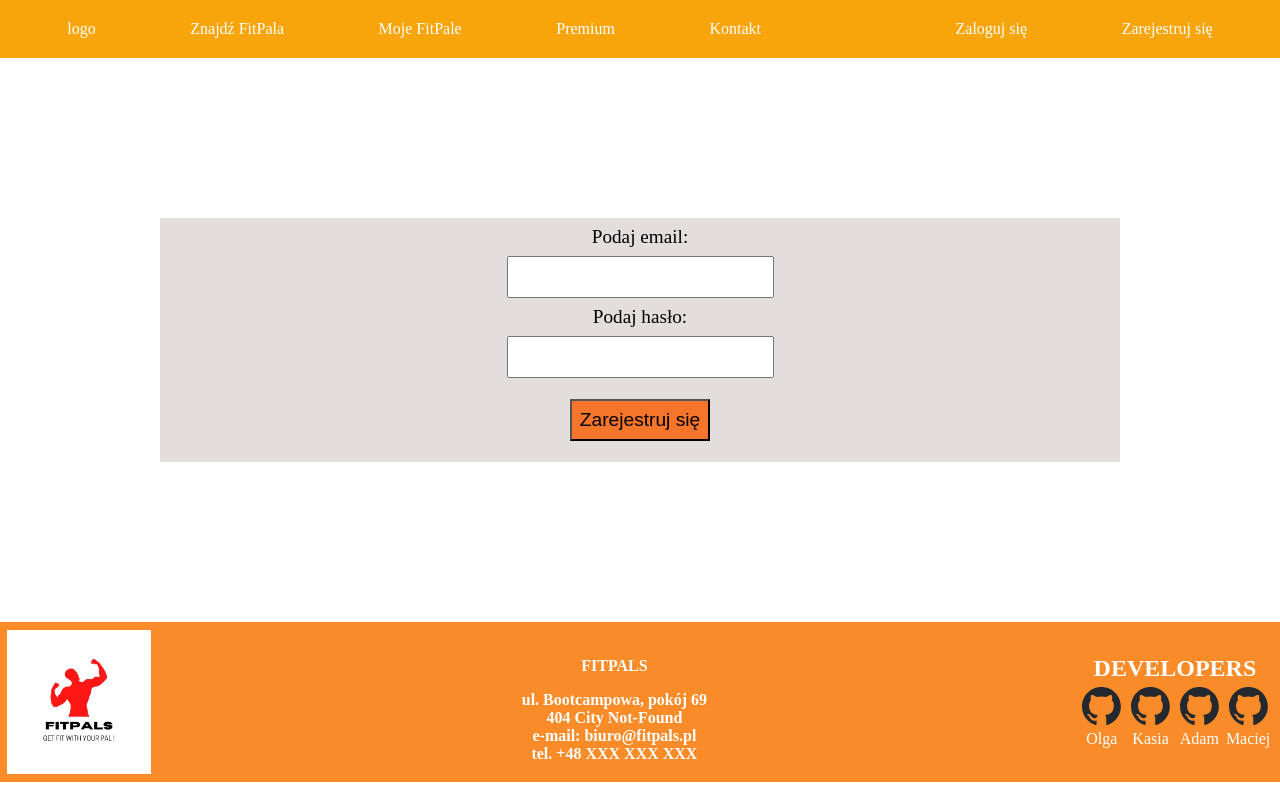
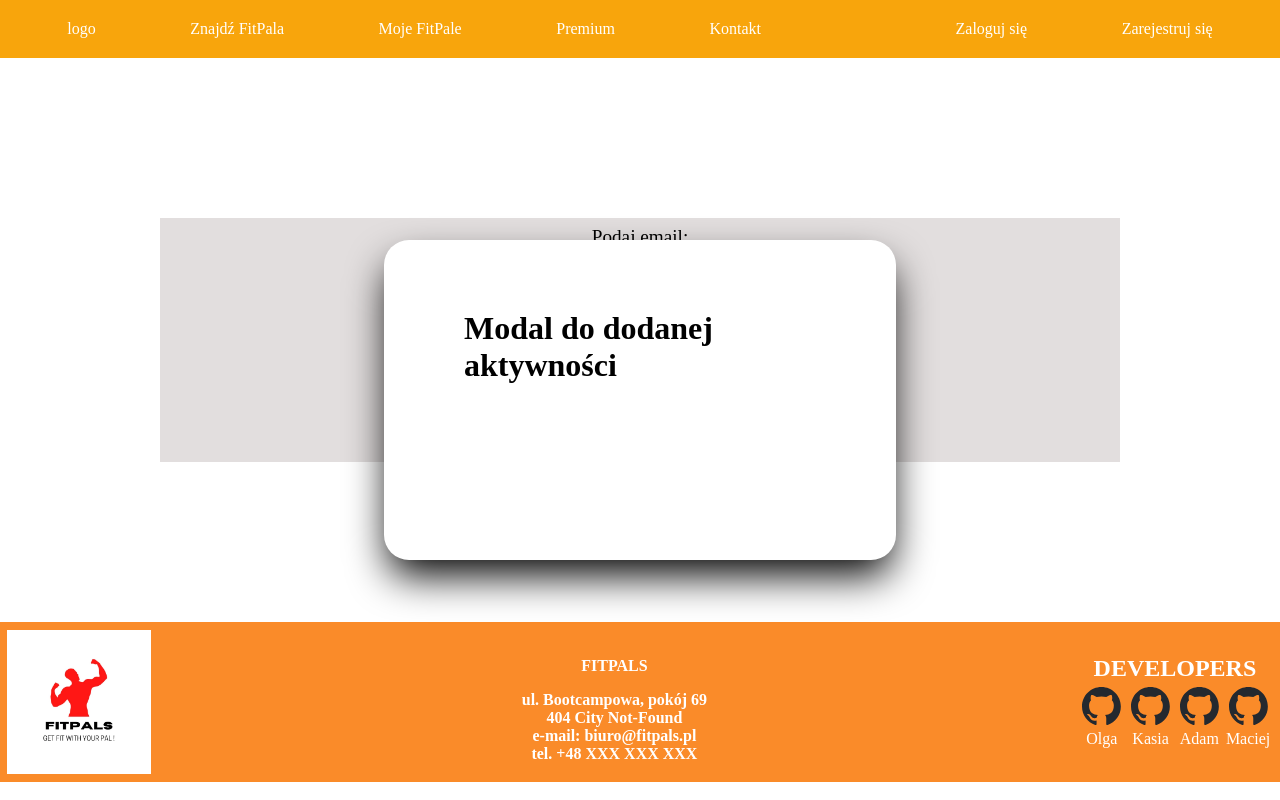
Before and after one commit to infoshareacademy/jfdzr8-team-szalone-wiewiory, a React (Create React App) app in the folder fitpals/: page /register in a window 1280 px wide. Built offline with nearby package versions, Linux system fonts and the light colour scheme.

Commit message:
made preview od modal to button activity

```diff
--- a/fitpals/src/App.jsx
+++ b/fitpals/src/App.jsx
@@ -11,6 +11,7 @@ import { LoginPage } from "./components/Authorization/LoginPage";
 import { RegisterPage } from "./components/Authorization/RegisterPage";
 import { AuthContext } from "./components/Authorization/AuthContext";
 import { useState } from "react";
+import { ActivityAdded } from "./components/Modals/ActivityAdded/ActivityAdded";
 
 function App() {
   const [context, setContext] = useState();
@@ -28,6 +29,7 @@ function App() {
           <Route path="/contact" element={<Contact />} />
           <Route path="/register" element={<RegisterPage />} />
         </Routes>
+        <ActivityAdded />
         <Footer />
       </BrowserRouter>
     </AuthContext.Provider>
--- /dev/null
+++ b/fitpals/src/components/Modals/ActivityAdded/ActivityAdded.jsx
@@ -0,0 +1,6 @@
+import React from "react";
+import styles from "./ActivityAdded.module.css";
+
+export const ActivityAdded = () => {
+  return <h1 className={styles.wrapper}>Modal do dodanej aktywności</h1>;
+};
--- /dev/null
+++ b/fitpals/src/components/Modals/ActivityAdded/ActivityAdded.module.css
@@ -0,0 +1,14 @@
+.wrapper {
+  padding: 70px 80px 0;
+  top: 50%;
+  transform: translateY(-50%);
+  left: 0;
+  right: 0;
+  margin: 0 auto;
+  width: 40vw;
+  height: 40vh;
+  background-color: white;
+  box-shadow: 0 20px 40px -5px;
+  position: fixed;
+  border-radius: 25px;
+}
```
